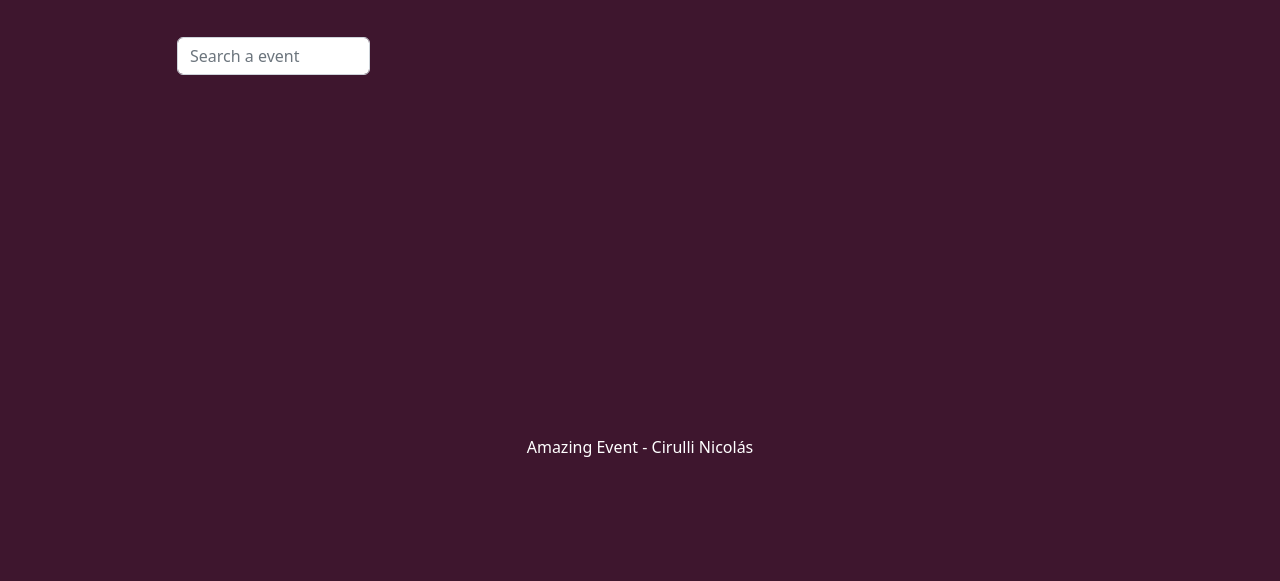
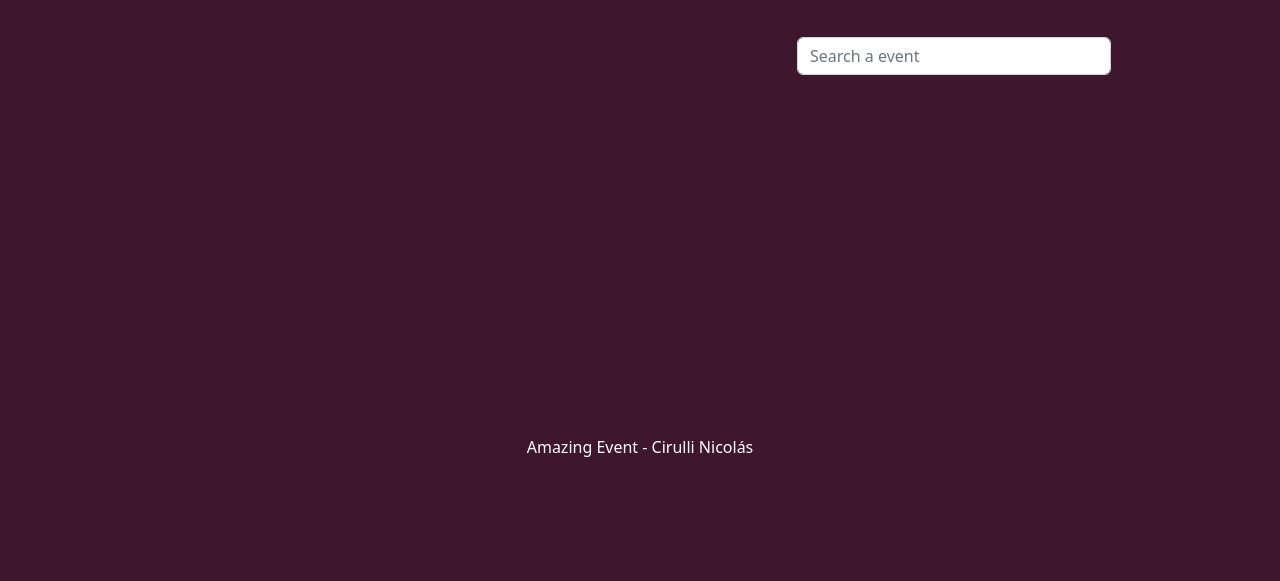
Before and after one commit to NicolasCirulli/Amazing-Cirulli, a plain HTML site: page index.html in a window 1280 px wide. Shown: the part 219-800 px from the top of the page. Drawn offline with nearby package versions, Linux system fonts and the light colour scheme; no server answers.

Commit message:
fix visual filtro

```diff
--- a/index.html
+++ b/index.html
@@ -45,10 +45,10 @@
     </nav>
     <header class="col-12 mt-5 d-flex flex-wrap justify-content-center">
         <h1 class="col-12 my-5 text-center text-white">Amazing Events</h1>
-        <div class="py-2 px-2 col-lg-2">
+        <div id="checkboxes-js" class="col-lg-6 d-flex flex-wrap py-2 align-items-center justify-content-center gap-3"></div>
+        <div class="py-2 col-lg-3">
             <input type="text" class="form-control" id="search-js" placeholder="Search a event">
         </div>
-        <div id="checkboxes-js" class="col-lg-7 d-flex flex-wrap py-2 align-items-center justify-content-center gap-3"></div>
 
     </header>
     <main class="row justify-content-center gap-3 mt-5" id="main-js">
```
Also changed, not shown: past.html (+3 -2 lines), upcoming.html (+2 -2 lines).
